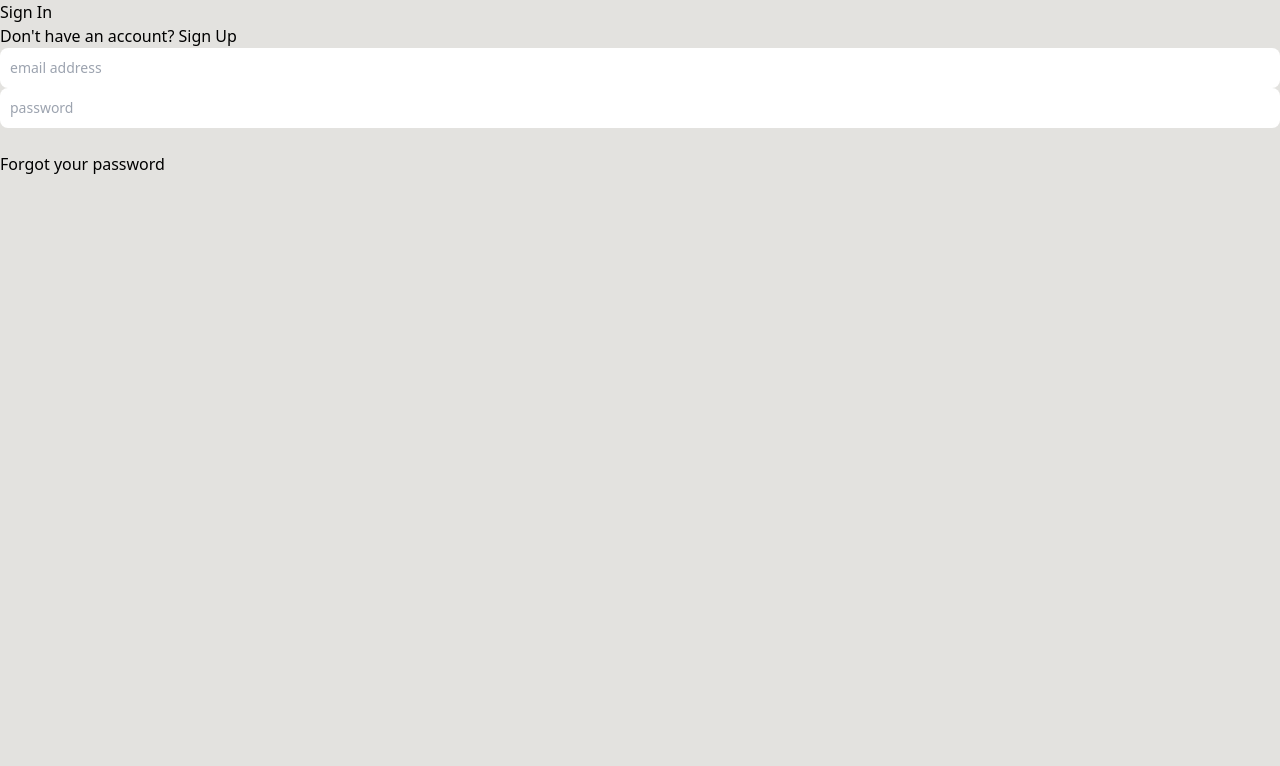
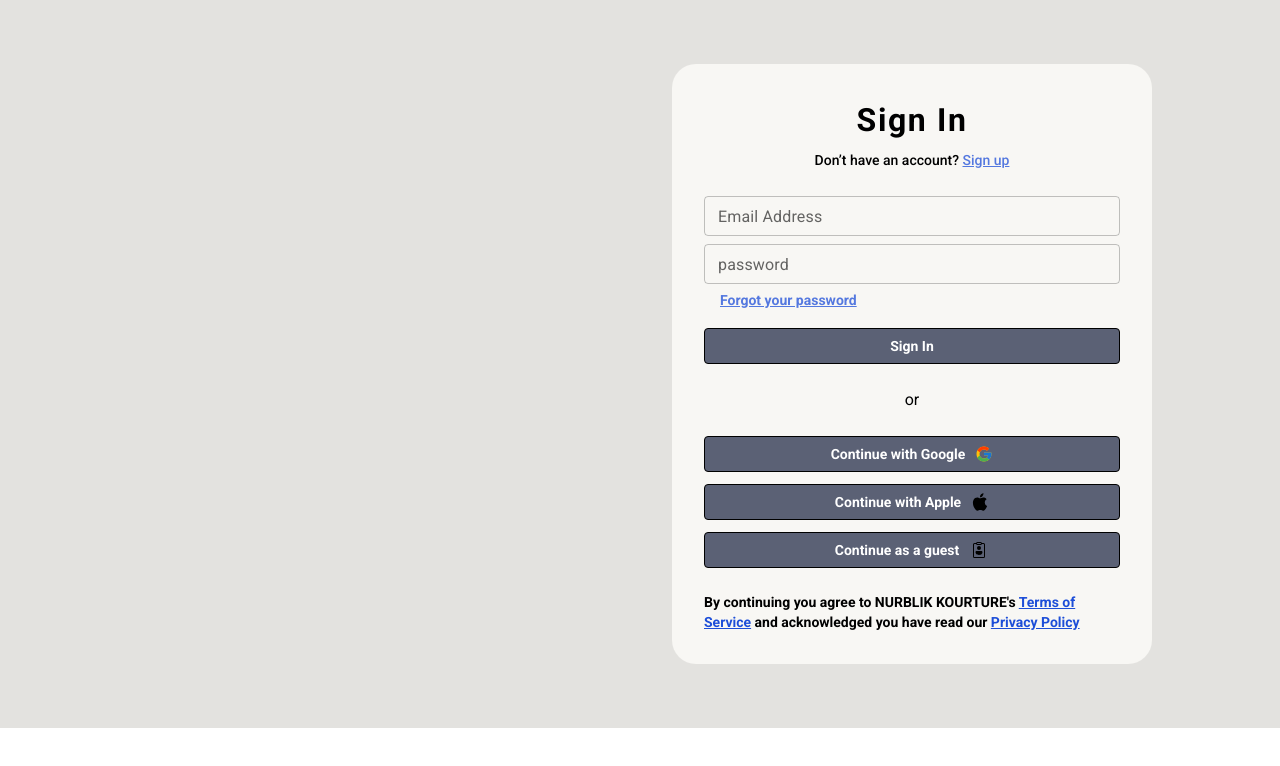
Before and after one commit to Seleyk/nurblik-product-card-new, a React (Create React App) app: page /login in a window 1280 px wide. Shown: the top 766 px of the page. Built offline with nearby package versions, Linux system fonts and the light colour scheme.

Commit message:
added login page

```diff
--- a/package.json
+++ b/package.json
@@ -3,6 +3,9 @@
   "version": "0.1.0",
   "private": true,
   "dependencies": {
+    "@emotion/react": "^11.11.3",
+    "@emotion/styled": "^11.11.0",
+    "@mui/material": "^5.15.3",
     "@testing-library/jest-dom": "^5.17.0",
     "@testing-library/react": "^13.4.0",
     "@testing-library/user-event": "^13.5.0",
--- a/src/index.css
+++ b/src/index.css
@@ -1,4 +1,4 @@
-@import url('https://fonts.googleapis.com/css2?family=Montserrat:ital,wght@0,300;0,400;0,500;0,600;0,800;1,900&display=swap');
+@import url('https://fonts.googleapis.com/css2?family=Roboto:wght@300;400;500;700;900&display=swap');
 
 @tailwind base;
 @tailwind components;
@@ -9,6 +9,7 @@
     padding: 0;
     box-sizing: border-box;
     scroll-behavior: smooth;
+    font-family: 'Roboto', sans-serif;
   }
 
   .item {
@@ -49,3 +50,21 @@ li {
 .container button path {
     @apply fill-black
 }
+
+/* button style */
+.cta {
+ @apply w-full bg-primary-gray-500 hover:bg-primary-gray-400 h-9 px-[17px] py-0.5 rounded border border-black justify-center items-center gap-2.5 inline-flex cursor-pointer ease-in
+}
+
+.cta-txt {
+  @apply text-white text-sm font-semibold cursor-pointer
+}
+
+/* INPUT STYLES */
+.input {
+  @apply w-full h-9 px-[17px] py-0.5 bg-zinc-300 rounded border border-black justify-start items-center gap-2.5 inline-flex
+}
+
+.input-txt {
+  @apply text-black text-sm font-semibold
+}
--- a/src/pages/Login.jsx
+++ b/src/pages/Login.jsx
@@ -1,32 +1,121 @@
 import React from "react";
+import TextField from "@mui/material/TextField";
 
 const Login = () => {
   return (
-    <div className="w-full h-[100vh] bg-[#E3E2DF]">
-      <div className="">
-        <h1>Sign In</h1>
-        <p>
-          Don't have an account? <a href="#">Sign Up</a>{" "}
-        </p>
-        <div className="">
-          <div class="mb-6">
-            <input
-              type="email"
-              id="email"
-              class=" border-gray-300 text-gray-900 text-sm rounded-lg focus:ring-blue-500 focus:border-blue-500 block w-full p-2.5 dark:bg-gray-700 dark:border-gray-600 dark:placeholder-gray-400 dark:text-white dark:focus:ring-blue-500 dark:focus:border-blue-500"
-              placeholder="email address"
-              required
-            ></input>
-            <input
-              type="password"
-              id="password"
-              class=" border-gray-300 text-gray-900 text-sm rounded-lg focus:ring-blue-500 focus:border-blue-500 block w-full p-2.5 dark:bg-gray-700 dark:border-gray-600 dark:placeholder-gray-400 dark:text-white dark:focus:ring-blue-500 dark:focus:border-blue-500"
-              placeholder="password"
-              required
-            ></input>
+    <div className="py-16 bg-[#E3E2DF]">
+      <div className="px-32 flex items-center justify-end ">
+        <div className="bg-[#F8F7F4] flex flex-col gap-6 w-[480px] p-8 rounded-3xl ">
+          <div className="flex flex-col items-center gap-1 inline-flex">
+            <h1 className="text-black text-[32px] font-semibold tracking-wider">
+              Sign In
+            </h1>
+            <div>
+              <span className="text-black text-sm font-medium">
+                Don’t have an account?{" "}
+              </span>
+              <span className="text-blue-700 text-opacity-75 text-sm font-medium underline">
+                Sign up
+              </span>
+            </div>
           </div>
+          <div>
+            <div className="mb-4">
+              <div class="flex flex-col gap-2 mb-1">
+                <TextField
+                  label="Email Address"
+                  size="small"
+                  variant="outlined"
+                />
+                <TextField label="password" size="small" variant="outlined" />
+              </div>
+              <a
+                href="#"
+                className="ml-4 text-blue-700 text-opacity-75 text-sm font-semibold underline"
+              >
+                Forgot your password
+              </a>
+            </div>
+            <a className="cta">
+              <span className="cta-txt">Sign In</span>
+            </a>
+            <p className="flex items-center justify-center my-6">
+              <span>
+                <hr className="h-[5px] bg-black" />
+              </span>
+              or
+            </p>
+            <div className="flex flex-col gap-3">
+              <a className="cta">
+                <span className="cta-txt">Continue with Google</span>
+                <svg
+                  xmlns="http://www.w3.org/2000/svg"
+                  width="18"
+                  height="18"
+                  viewBox="0 0 48 48"
+                >
+                  <path
+                    fill="#FFC107"
+                    d="M43.611 20.083H42V20H24v8h11.303c-1.649 4.657-6.08 8-11.303 8c-6.627 0-12-5.373-12-12s5.373-12 12-12c3.059 0 5.842 1.154 7.961 3.039l5.657-5.657C34.046 6.053 29.268 4 24 4C12.955 4 4 12.955 4 24s8.955 20 20 20s20-8.955 20-20c0-1.341-.138-2.65-.389-3.917"
+                  />
+                  <path
+                    fill="#FF3D00"
+                    d="m6.306 14.691l6.571 4.819C14.655 15.108 18.961 12 24 12c3.059 0 5.842 1.154 7.961 3.039l5.657-5.657C34.046 6.053 29.268 4 24 4C16.318 4 9.656 8.337 6.306 14.691"
+                  />
+                  <path
+                    fill="#4CAF50"
+                    d="M24 44c5.166 0 9.86-1.977 13.409-5.192l-6.19-5.238A11.91 11.91 0 0 1 24 36c-5.202 0-9.619-3.317-11.283-7.946l-6.522 5.025C9.505 39.556 16.227 44 24 44"
+                  />
+                  <path
+                    fill="#1976D2"
+                    d="M43.611 20.083H42V20H24v8h11.303a12.04 12.04 0 0 1-4.087 5.571l.003-.002l6.19 5.238C36.971 39.205 44 34 44 24c0-1.341-.138-2.65-.389-3.917"
+                  />
+                </svg>
+              </a>
+              <a className="cta">
+                <span className="cta-txt">Continue with Apple</span>
+                <svg
+                  xmlns="http://www.w3.org/2000/svg"
+                  width="18"
+                  height="18"
+                  viewBox="0 0 128 128"
+                >
+                  <path d="M97.905 67.885c.174 18.8 16.494 25.057 16.674 25.137c-.138.44-2.607 8.916-8.597 17.669c-5.178 7.568-10.553 15.108-19.018 15.266c-8.318.152-10.993-4.934-20.504-4.934c-9.508 0-12.479 4.776-20.354 5.086c-8.172.31-14.395-8.185-19.616-15.724C15.822 94.961 7.669 66.8 18.616 47.791c5.438-9.44 15.158-15.417 25.707-15.571c8.024-.153 15.598 5.398 20.503 5.398c4.902 0 14.106-6.676 23.782-5.696c4.051.169 15.421 1.636 22.722 12.324c-.587.365-13.566 7.921-13.425 23.639M82.272 21.719c4.338-5.251 7.258-12.563 6.462-19.836c-6.254.251-13.816 4.167-18.301 9.416c-4.02 4.647-7.54 12.087-6.591 19.216c6.971.54 14.091-3.542 18.43-8.796" />
+                </svg>
+              </a>
+              <a className="cta">
+                <span className="cta-txt">Continue as a guest</span>
+                <svg
+                  xmlns="http://www.w3.org/2000/svg"
+                  width="20"
+                  height="20"
+                  viewBox="0 0 20 20"
+                >
+                  <path
+                    fill="currentColor"
+                    d="M7.085 4H5.5a.5.5 0 0 0-.5.5v12a.5.5 0 0 0 .5.5h9a.5.5 0 0 0 .5-.5v-12a.5.5 0 0 0-.5-.5h-1.585A1.5 1.5 0 0 1 11.5 5h-3a1.5 1.5 0 0 1-1.415-1m5.83-1H14.5A1.5 1.5 0 0 1 16 4.5v12a1.5 1.5 0 0 1-1.5 1.5h-9A1.5 1.5 0 0 1 4 16.5v-12A1.5 1.5 0 0 1 5.5 3h1.585A1.5 1.5 0 0 1 8.5 2h3a1.5 1.5 0 0 1 1.415 1M8 3.5a.5.5 0 0 0 .5.5h3a.5.5 0 0 0 0-1h-3a.5.5 0 0 0-.5.5M10 6a2 2 0 1 0 0 4a2 2 0 0 0 0-4m-2.25 5c-.664 0-1.298.55-1.218 1.302c.06.56.235 1.254.784 1.806c.557.558 1.418.892 2.684.892c1.266 0 2.127-.334 2.684-.892c.55-.552.725-1.247.784-1.806c.08-.752-.553-1.302-1.218-1.302z"
+                  />
+                </svg>
+              </a>
+            </div>
+          </div>
+          <p className="text-black text-sm font-semibold">
+            By continuing you agree to NURBLIK KOURTURE's{" "}
+            <a
+              className="text-blue-700 text-sm font-semibold underline"
+              href="#"
+            >
+              Terms of Service
+            </a>{" "}
+            and acknowledged you have read our{" "}
+            <a
+              className="text-blue-700 text-sm font-semibold underline"
+              href=""
+            >
+              Privacy Policy
+            </a>
+          </p>
         </div>
-        <a href="#">Forgot your password</a>
       </div>
     </div>
   );
--- a/tailwind.config.js
+++ b/tailwind.config.js
@@ -18,6 +18,11 @@ module.exports = {
       boxShadow: {
         '3xl': '0 10px 40px rgba(0, 0, 0, 0.1)'
       },
+      colors: {
+        'primary-gray-500': '#5B6175',
+        'primary-gray-400': '#A1A4B0',
+      },
+
     },
   },
   plugins: [],
```
Also changed, not shown: public/assets/google.svg (added), 1 other file (tests, documents, lock files or other folders).
